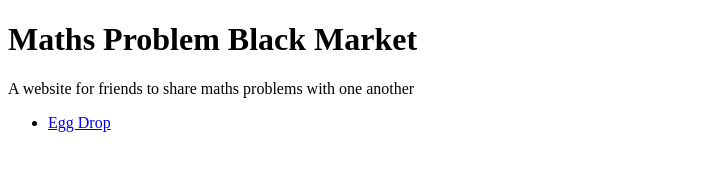
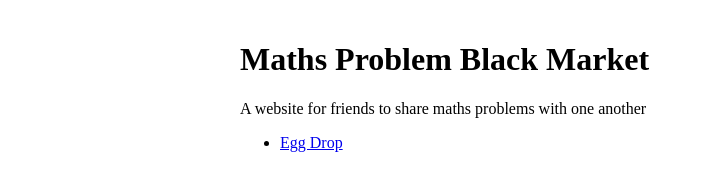
Before and after one commit to neel-maniar/maths-website, a plain HTML site: page index.html in a window 1280 px wide. Shown: the whole page, without its empty margins (0-704 px from the left). Drawn offline with Linux system fonts and the light colour scheme.

Commit message:
try new size

```diff
--- a/index.html
+++ b/index.html
@@ -3,9 +3,10 @@
     <head>
         <meta charset="UTF-8">
         <title>Maths Website</title>
-        <link rel="stylesheet" href="../styles.css">
+        <link rel="stylesheet" href="./styles.css">
+        <meta name="viewport" content="width=device-width, initial-scale=1.1">
     </head>
-    <body>
+    <body class="container">
         <h1>Maths Problem Black Market</h1>
         <p>A website for friends to share maths problems with one another</p>
 
--- a/styles.css
+++ b/styles.css
@@ -9,3 +9,14 @@
     margin: 0 auto;     /* Center horizontally */
     padding: 20px;      /* Optional spacing inside */
 }
+/* Prevent horizontal scrolling */
+body {
+    overflow-x: hidden;
+    margin: 0;
+    padding: 0;
+}
+
+/* Ensure content doesn't overflow */
+html {
+    overflow-x: hidden;
+}
```
